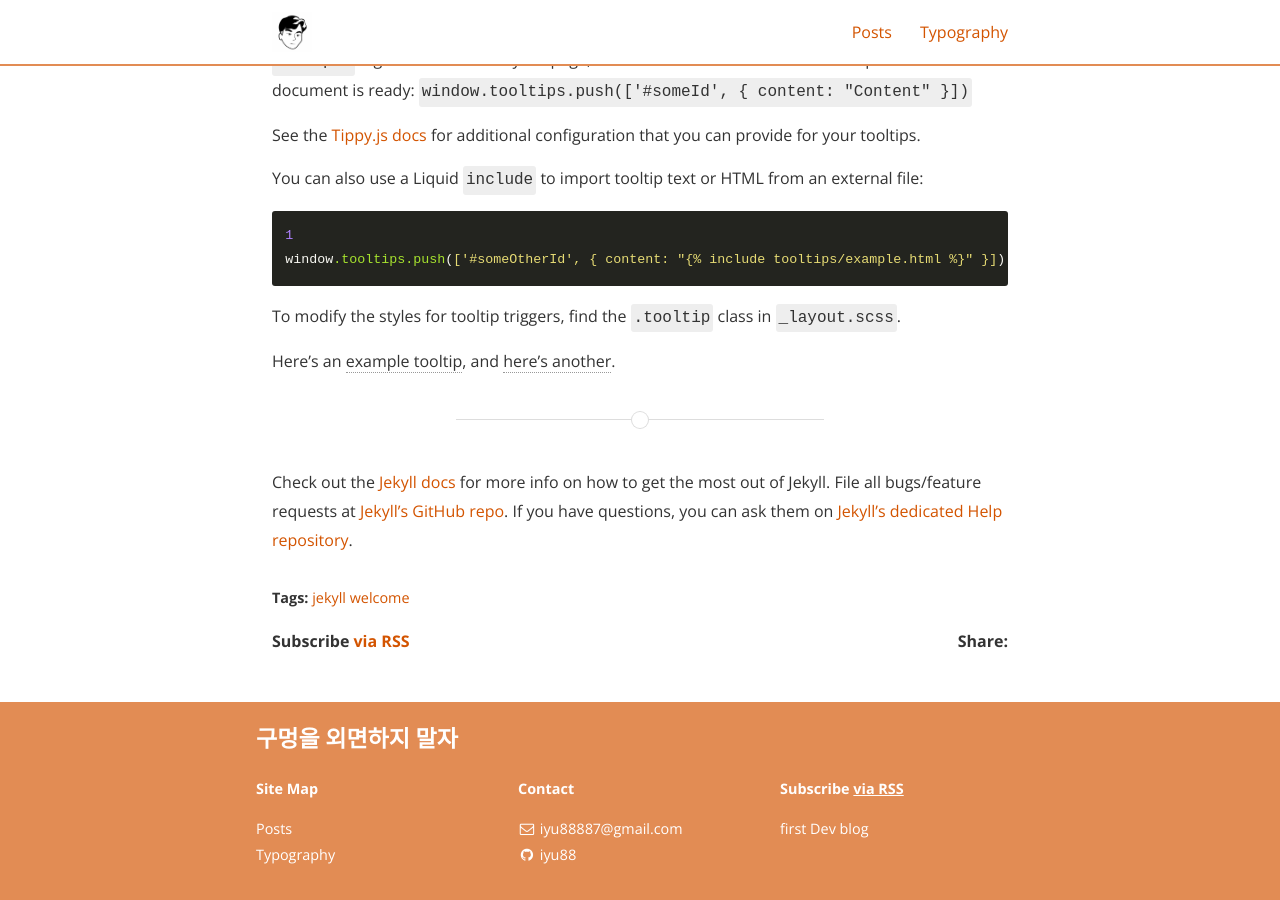
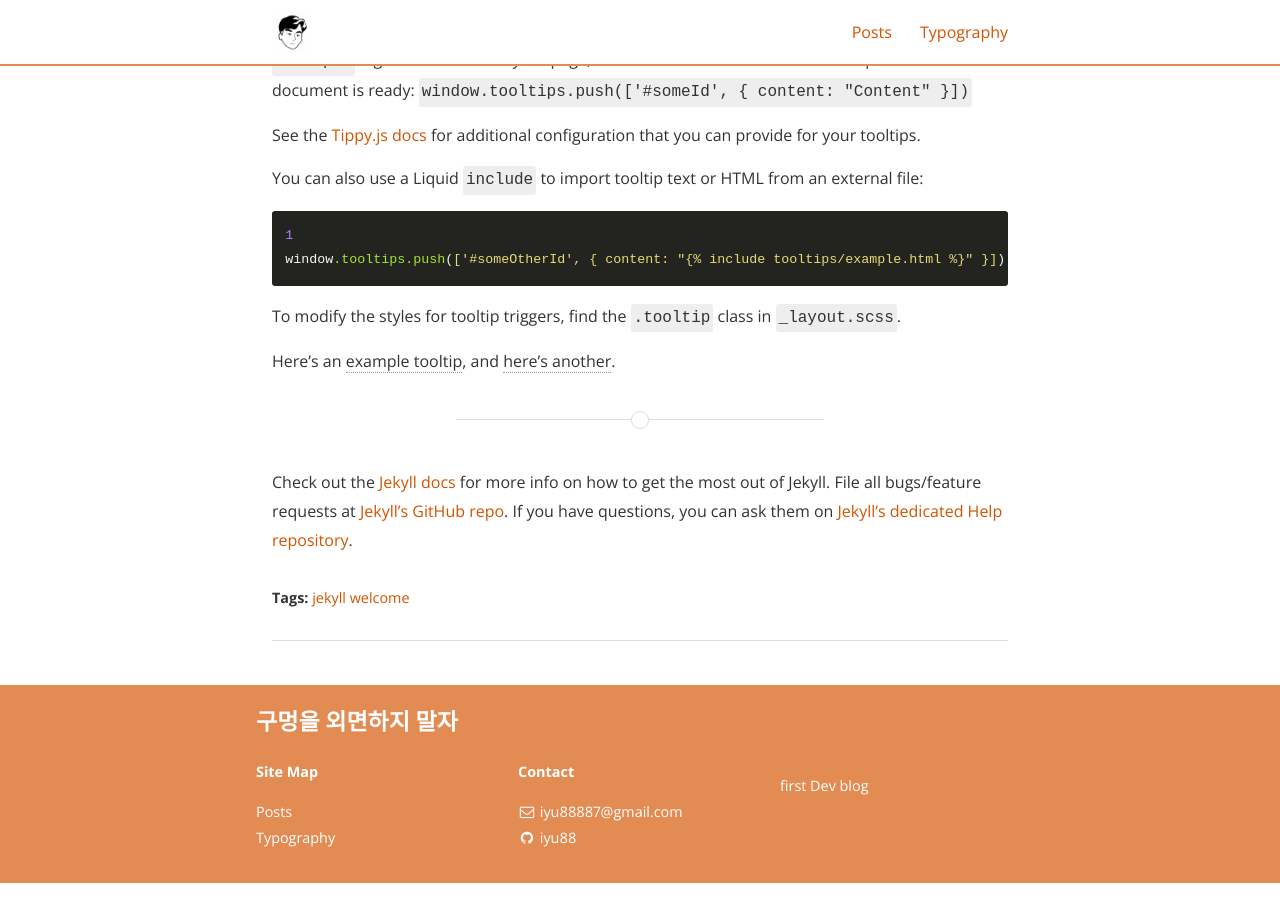
Before and after one commit to iyu88/iyu88.github.io, a Jekyll site: the page built from samplePost.md, in a window 1280 px wide and 900 px high, scrolled down 2819 px. Built offline with Jekyll 4.4.1, drawn with Linux system fonts in a browser that asks for light colours; nearby versions of some CDN libraries; comment, search, counter and statistics services are not loaded.

Commit message:
feat: utterances 댓글 기능 추가

```diff
--- a/_includes/footer.html
+++ b/_includes/footer.html
@@ -2,7 +2,9 @@
 
   <div class="wrapper">
 
-    <h3 class="footer-heading">{{ site.title }}</h3>
+    <h3 class="footer-heading">
+      {{ site.title }}
+    </h3>
 
     <div class="site-navigation">
 
@@ -19,7 +21,8 @@
         <li>
           <a href="mailto:{{ site.email }}">
             <i class="fa fa-envelope-o"></i>
-            <span class="username">{{ site.email }}</span>
+            <span class="username">
+              {{ site.email }}</span>
           </a>
         </li>
 
@@ -28,7 +31,9 @@
         <li>
           <a href="{{ social.url }}" title="{{ social.desc }}">
             <i class="fa fa-{{ social.icon }}"></i>
-              <span class="username">{% if social.username %}{{ social.username }}{% else %}{{ social.name }}{% endif %}</span>
+            <span class="username">{% if social.username %}
+              {{ social.username }}{% else %}
+              {{ social.name }}{% endif %}</span>
           </a>
         </li>
         {% endif %}
@@ -38,8 +43,10 @@
     </div>
 
     <div class="site-signature">
-      <p class="rss-subscribe text"><strong>Subscribe <a href="{{ "/feed.xml" | prepend: site.baseurl }}">via RSS</a></strong></p>
-      <p class="text">{{ site.description }}</p>
+      <p class="rss-subscribe text"><strong></strong></p>
+      <p class="text">
+        {{ site.description }}
+      </p>
     </div>
 
   </div>
@@ -63,8 +70,8 @@
     $('#js-navigation-menu').removeClass("show");
     menuToggle.on('click', function(e) {
       e.preventDefault();
-    $('#js-navigation-menu').slideToggle(function(){
-      if($('#js-navigation-menu').is(':hidden')) {
+      $('#js-navigation-menu').slideToggle(function() {
+        if ($('#js-navigation-menu').is(':hidden')) {
           $('#js-navigation-menu').removeAttr('style');
         }
       });
@@ -79,7 +86,6 @@
       })
     }
   });
-
 </script>
 
 {% if page.custom_js %}
@@ -92,10 +98,17 @@
 {% if site.ga_tracking_id %}
 <!-- Google Analytics -->
 <script>
-  (function(i,s,o,g,r,a,m){i['GoogleAnalyticsObject']=r;i[r]=i[r]||function(){
-  (i[r].q=i[r].q||[]).push(arguments)},i[r].l=1*new Date();a=s.createElement(o),
-  m=s.getElementsByTagName(o)[0];a.async=1;a.src=g;m.parentNode.insertBefore(a,m)
-  })(window,document,'script','//www.google-analytics.com/analytics.js','ga');
+  (function(i, s, o, g, r, a, m) {
+    i['GoogleAnalyticsObject'] = r;
+    i[r] = i[r] || function() {
+      (i[r].q = i[r].q || []).push(arguments)
+    }, i[r].l = 1 * new Date();
+    a = s.createElement(o),
+      m = s.getElementsByTagName(o)[0];
+    a.async = 1;
+    a.src = g;
+    m.parentNode.insertBefore(a, m)
+  })(window, document, 'script', '//www.google-analytics.com/analytics.js', 'ga');
   ga('create', '{{ site.ga_tracking_id }}', 'auto');
   ga('send', 'pageview', {
     'page': '{{ page.url }}',
--- a/_layouts/post.html
+++ b/_layouts/post.html
@@ -3,11 +3,14 @@
 ---
 <div class="post">
 
-<div class="post-header-container {% if page.cover %}has-cover{% endif %}" {% if page.cover %}style="background-image: url({{ page.cover | prepend: site.baseurl }});"{% endif %}>
+  <div class="post-header-container {% if page.cover %}has-cover{% endif %}" {% if page.cover %}style="background-image: url({{ page.cover | prepend: site.baseurl }});" {% endif %}>
     <div class="scrim {% if page.cover %}has-cover{% endif %}">
       <header class="post-header">
-      <h1 class="title">{{ page.title }}</h1>
-      <p class="info">by <strong>{{ page.author }}</strong></p>
+        <h1 class="title">
+          {{ page.title }}
+        </h1>
+        <p class="info">by <strong>
+            {{ page.author }}</strong></p>
       </header>
     </div>
   </div>
@@ -17,13 +20,17 @@
     {% unless page.cover %} {% include page_divider.html %} {% endunless %}
 
     <section class="post-meta">
-  <div class="post-date">{{ page.date | date: "%B %-d, %Y" }}</div>
+      <div class="post-date">
+        {{ page.date | date: "%B %-d, %Y" }}
+      </div>
       <div class="post-categories">
         {% if page.categories.size > 0 %}in {% for cat in page.categories %}
         {% if site.jekyll-archives %}
-    <a href="{{ site.baseurl }}/category/{{ cat }}">{{ cat | capitalize }}</a>{% if forloop.last == false %}, {% endif %}
+        <a href="{{ site.baseurl }}/category/{{ cat }}">
+          {{ cat | capitalize }}</a>{% if forloop.last == false %}, {% endif %}
         {% else %}
-    <a href="{{ site.baseurl }}/posts/#{{ cat }}">{{ cat | capitalize }}</a>{% if forloop.last == false %}, {% endif %}
+        <a href="{{ site.baseurl }}/posts/#{{ cat }}">
+          {{ cat | capitalize }}</a>{% if forloop.last == false %}, {% endif %}
         {% endif %}
         {% endfor %}{% endif %}
       </div>
@@ -36,46 +43,48 @@
     {% if site.jekyll-archives %}
     {% if page.tags.size > 0 %}
     <section class="tags">
-  <strong>Tags:</strong> {% for tag in page.tags %}<a href="{{ site.baseurl }}/tag/{{ tag }}">{{ tag }}</a>{% if forloop.last == false %},&nbsp;{% endif %}{% endfor %}
+      <strong>Tags:</strong> {% for tag in page.tags %}<a href="{{ site.baseurl }}/tag/{{ tag }}">
+        {{ tag }}</a>{% if forloop.last == false %},&nbsp;{% endif %}{% endfor %}
     </section>
     {% endif %}
     {% endif %}
 
-<section class="rss">
-  <p class="rss-subscribe text"><strong>Subscribe <a href="{{ "/feed.xml" | prepend: site.baseurl }}">via RSS</a></strong></p>
+    <hr />
+
+    <section>
+      <script src="https://utteranc.es/client.js" repo="iyu88/iyu88.github.io" issue-term="pathname" label="utterances" theme="preferred-color-scheme" crossorigin="anonymous" async>
+      </script>
     </section>
 
-<section class="share">
+    <!-- <section class="share">
       <span>Share: </span>
       {% for social in site.social %}
-    {% capture full_url %}{{ site.url }}{{ site.baseurl }}{{ page.url }}{% endcapture %}
+      {% capture full_url %}
+      {{ site.url }}
+      {{ site.baseurl }}
+      {{ page.url }}{% endcapture %}
       {% if social.name == "Twitter" and social.share == true %}
-      <a href="//twitter.com/share?text={{ page.title | cgi_escape }}&url={{ full_url | cgi_escape}}&via={{social.username}}"
-        onclick="window.open(this.href, '{{ social.icon }}-share', 'width=550,height=255');return false;">
+      <a href="//twitter.com/share?text={{ page.title | cgi_escape }}&url={{ full_url | cgi_escape}}&via={{social.username}}" onclick="window.open(this.href, '{{ social.icon }}-share', 'width=550,height=255');return false;">
         <i class="fa fa-{{ social.icon | remove_first: '-square' }}-square fa-lg"></i>
       </a>
       {% endif %}
       {% if social.name == "Facebook" and social.share == true %}
-      <a href="//www.facebook.com/sharer.php?t={{ page.title | cgi_escape }}&u={{ full_url | cgi_escape}}"
-        onclick="window.open(this.href, '{{ social.icon }}-share', 'width=550,height=255');return false;">
+      <a href="//www.facebook.com/sharer.php?t={{ page.title | cgi_escape }}&u={{ full_url | cgi_escape}}" onclick="window.open(this.href, '{{ social.icon }}-share', 'width=550,height=255');return false;">
         <i class="fa fa-{{ social.icon | remove_first: '-square' }}-square fa-lg"></i>
       </a>
       {% endif %}
       {% if social.name == "Google+" and social.share == true %}
-      <a href="//plus.google.com/share?title={{ page.title | cgi_escape }}&url={{ full_url | cgi_escape}}"
-        onclick="window.open(this.href, '{{ social.icon }}-share', 'width=550,height=255');return false;">
+      <a href="//plus.google.com/share?title={{ page.title | cgi_escape }}&url={{ full_url | cgi_escape}}" onclick="window.open(this.href, '{{ social.icon }}-share', 'width=550,height=255');return false;">
         <i class="fa fa-{{ social.icon | remove_first: '-square' }}-square fa-lg"></i>
       </a>
       {% endif %}
       {% if social.name == "LinkedIn" and social.share == true %}
-      <a href="//www.linkedin.com/shareArticle?mini=true&url={{ full_url | cgi_escape}}"
-        onclick="window.open(this.href, '{{ social.icon }}-share', 'width=550,height=255');return false;">
+      <a href="//www.linkedin.com/shareArticle?mini=true&url={{ full_url | cgi_escape}}" onclick="window.open(this.href, '{{ social.icon }}-share', 'width=550,height=255');return false;">
         <i class="fa fa-{{ social.icon | remove_first: '-square' }}-square fa-lg"></i>
       </a>
       {% endif %}
       {% if social.name == "Pinterest" and social.share == true %}
-      <a href="//www.pinterest.com/pin/create/button/?description={{ page.title | cgi_escape }}&url={{ full_url | cgi_escape}}&media={{ site.url }}{% if page.cover %}{{ page.cover | prepend: site.baseurl  }}{% elsif site.cover %}{{ site.cover | prepend: site.baseurl }}{% else %}{{ site.logo | prepend: site.baseurl }}{% endif %}"
-        onclick="window.open(this.href, '{{ social.icon }}-share', 'width=550,height=255');return false;">
+      <a href="//www.pinterest.com/pin/create/button/?description={{ page.title | cgi_escape }}&url={{ full_url | cgi_escape}}&media={{ site.url }}{% if page.cover %}{{ page.cover | prepend: site.baseurl  }}{% elsif site.cover %}{{ site.cover | prepend: site.baseurl }}{% else %}{{ site.logo | prepend: site.baseurl }}{% endif %}" onclick="window.open(this.href, '{{ social.icon }}-share', 'width=550,height=255');return false;">
         <i class="fa fa-{{ social.icon | remove_first: '-square' }}-square fa-lg"></i>
       </a>
       {% endif %}
@@ -90,7 +99,8 @@
       </a>
       {% endif %}
       {% endfor %}
-</section>
+    </section> -->
+
     {% if site.inter_post_navigation == true %}
     <section class="post-navigation">
       <span class="prev-post">
@@ -118,25 +128,5 @@
     </section>
     {% endif %}
 
-{% if site.disqus_shortname %}
-{% unless page.disqus_disabled %}
-<section class="disqus">
-  <div id="disqus_thread"></div>
-  <script type="text/javascript">
-    var disqus_shortname = '{{ site.disqus_shortname }}';
-
-    /* * * DON'T EDIT BELOW THIS LINE * * */
-    (function() {
-        var dsq = document.createElement('script'); dsq.type = 'text/javascript'; dsq.async = true;
-        dsq.src = '//' + disqus_shortname + '.disqus.com/embed.js';
-        (document.getElementsByTagName('head')[0] || document.getElementsByTagName('body')[0]).appendChild(dsq);
-    })();
-  </script>
-  <noscript>Please enable JavaScript to view the <a href="http://disqus.com/?ref_noscript">comments powered by Disqus.</a></noscript>
-  <a href="http://disqus.com" class="dsq-brlink">comments powered by <span class="logo-disqus">Disqus</span></a>
-</section>
-{% endunless %}
-{% endif %}
-
   </div>
 </div>
```
Also changed, not shown: _config.yml (+0 -105 lines), 11 other files. Lines whose indentation alone changed are shown as unchanged.
